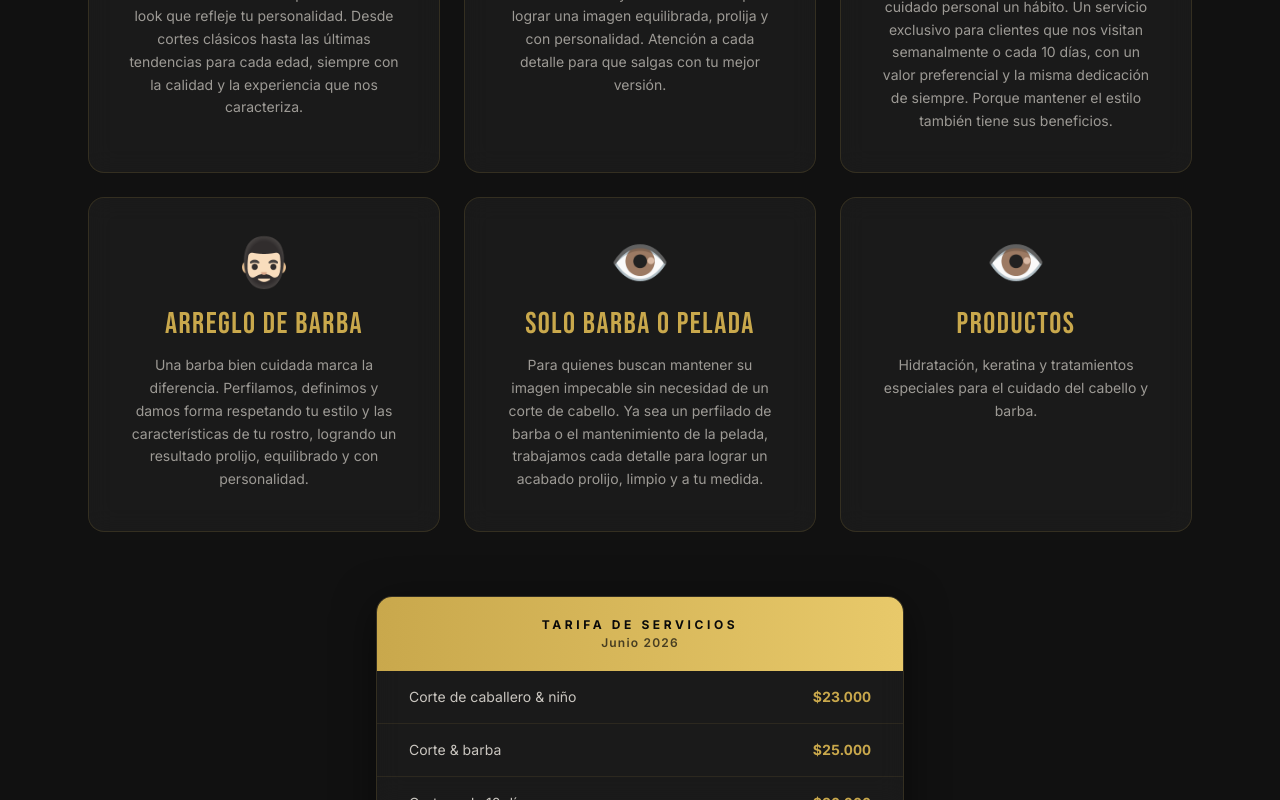
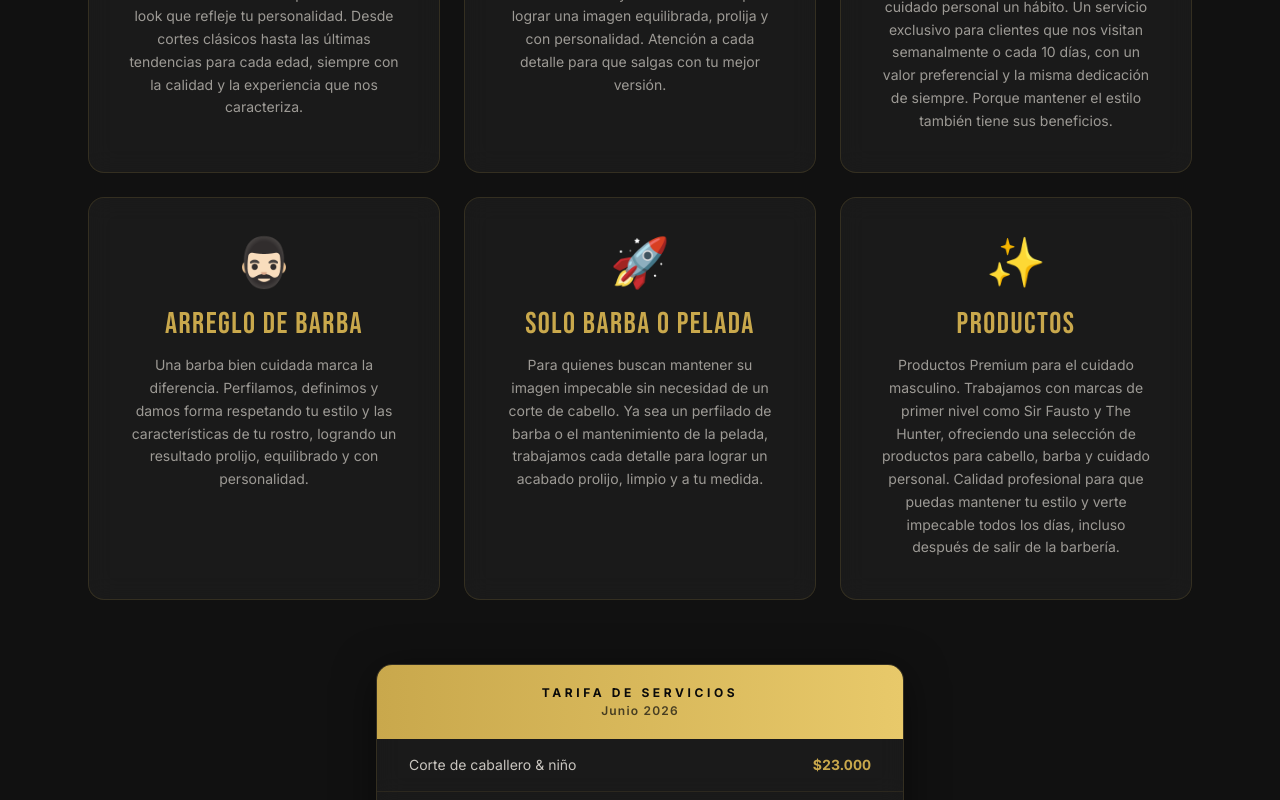
Before and after one commit to salvador-castro/clapton-barberia, a React (Vite) app: page / in a window 1280 px wide. Shown: the part 5903-6703 px from the top of the page. Built offline with nearby package versions, Linux system fonts and the light colour scheme.

Commit message:
changes description services

```diff
--- a/src/components/Services.tsx
+++ b/src/components/Services.tsx
@@ -7,13 +7,13 @@ const services = [
   },
   {
     id: 'barba',
-    icon: '🪒',
+    icon: '💈',
     name: 'Combo Corte + Barba',
     description: 'El servicio más elegido de Clapton. Un trabajo completo donde combinamos corte de cabello y diseño de barba para lograr una imagen equilibrada, prolija y con personalidad. Atención a cada detalle para que salgas con tu mejor versión.',
   },
   {
     id: 'combo',
-    icon: '💈',
+    icon: '⭐️',
     name: 'Corte VIP (corte cada 10 días o menos)',
     description: 'Pensado para quienes hacen del cuidado personal un hábito. Un servicio exclusivo para clientes que nos visitan semanalmente o cada 10 días, con un valor preferencial y la misma dedicación de siempre. Porque mantener el estilo también tiene sus beneficios.',
   },
@@ -25,15 +25,15 @@ const services = [
   },
   {
     id: 'cejas',
-    icon: '👁️',
+    icon: '🚀',
     name: 'Solo Barba o Pelada',
     description: 'Para quienes buscan mantener su imagen impecable sin necesidad de un corte de cabello. Ya sea un perfilado de barba o el mantenimiento de la pelada, trabajamos cada detalle para lograr un acabado prolijo, limpio y a tu medida.',
   },
   {
     id: 'cejas',
-    icon: '👁️',
+    icon: '✨',
     name: 'Productos',
-    description: 'Hidratación, keratina y tratamientos especiales para el cuidado del cabello y barba.',
+    description: 'Productos Premium para el cuidado masculino. Trabajamos con marcas de primer nivel como Sir Fausto y The Hunter, ofreciendo una selección de productos para cabello, barba y cuidado personal. Calidad profesional para que puedas mantener tu estilo y verte impecable todos los días, incluso después de salir de la barbería.',
   },
 ]
 
```
